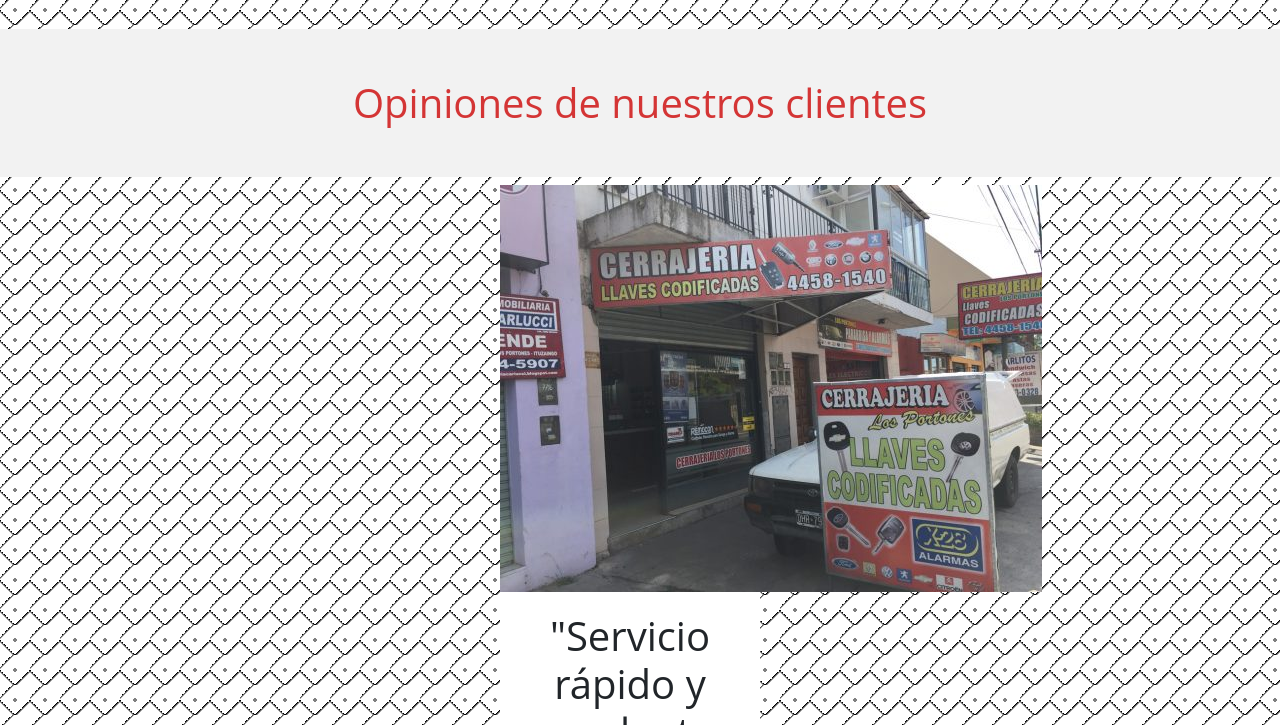
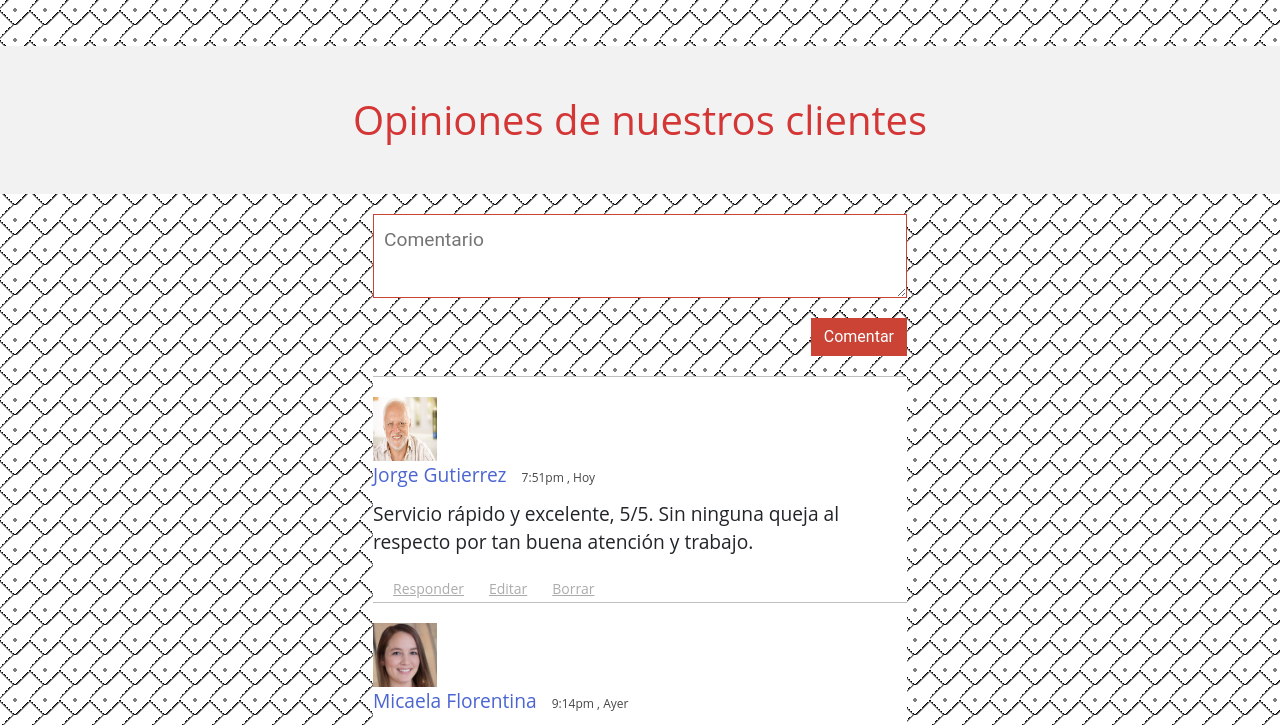
Before and after one commit to JuliRR27/Cerrajer-a-Los-Portones-4-Juli-n-Rodr-guez, a website: page pages/img/servicios.html in a window 1280 px wide. Shown: the part 2075-2800 px from the top of the page. Drawn offline with nearby package versions, Linux system fonts and the light colour scheme; a web font is replaced by a local one.

Commit message:
nuevos cambios

```diff
--- a/pages/img/servicios.html
+++ b/pages/img/servicios.html
@@ -4,7 +4,7 @@
 <head>
     <meta charset="UTF-8">
     <meta http-equiv="X-UA-Compatible" content="IE=edge">
-    <meta name="viewport" content="width=device-width, initial-scale=1.0">
+    <meta name="viewport" content="width=device-width, initial-scale=1.0, maximum-scale=1.0, minimum-scale=1.0">
     <title>Cerrajería Los Portones</title>
     <!-- Bootstrap -->
     <meta charset="utf-8">
@@ -115,21 +115,60 @@
 
 <h5 class="opiniones">Opiniones de nuestros clientes</h5>
 
+<div class="container">
+    <div class="row comentarios justify-content-center">
+        <div class="col-6">
+            <form action="" class="form_comentarios d-flex justify-content-end flex-wrap">
+                <textarea name="" id="" placeholder="Comentario"></textarea>
+                <button class="btn" type="button">Comentar</button>
+            </form>
+            <div class="media">
+                <img src="../../img/Usuario 1.jpg" width="64" height="64" alt="">
+                <div class="media-body">
+                    <p class="nombre">Jorge Gutierrez <span>7:51pm , Hoy</span></p>
+                    <p class="comentario">
+                        Servicio rápido y excelente, 5/5. Sin ninguna queja al respecto por tan buena atención y
+                        trabajo.
+                    </p>
+                    <div class="botones text-right">
+                        <a href="#">Responder</a>
+                        <a href="#">Editar</a>
+                        <a href="#">Borrar</a>
+                    </div>
 
-<main>
-    <section class="fotografias">
-        <div class="col-sm-12 col-md-4 col-lg-4 col-xl-4">
-            <img src="../../img/Cerrajería 4.jpg" alt="Cerrajería 4">
-            <h6>"Servicio rápido y excelente, 5/5. Sin ninguna queja al respecto por tan buena atención y trabajo."</h6>
-
+                    <div class="media">
+                        <img src="../../img/Usuario 2.jpg" width="64" height="64" alt="">
+                        <div class="media-body">
+                            <p class="nombre">Micaela Florentina <span>9:14pm , Ayer</span></p>
+                            <p class="comentario">
+                                Precios accesibles para el hogar y una atención muy buena para la urgencia.
+                            </p>
+                            <div class="botones text-right">
+                                <a href="#">Responder</a>
+                                <a href="#">Editar</a>
+                                <a href="#">Borrar</a>
+                            </div>
+                        </div>
+                    </div>
+                    <div class="media">
+                        <img src="../../img/Usuario 3.jpg" width="64" height="64" alt="">
+                        <div class="media-body">
+                            <p class="nombre">Fernando Montero <span>11:33am , Ayer</span></p>
+                            <p class="comentario">
+                                Una atención y asesoramiento increíble, un satisfactorio servicio y precios económicos.
+                            </p>
+                            <div class="botones text-right">
+                                <a href="#">Responder</a>
+                                <a href="#">Editar</a>
+                                <a href="#">Borrar</a>
+                            </div>
+                        </div>
+                    </div>
+                </div>
+            </div>
         </div>
-
-        <div class="col-sm-12 col-md-4 col-lg-4 col-xl-4">
-            <img src="../../img/Cerrajería 5.jpg" alt="Cerrajería 5">
-            <h6>"Precios accesibles para el hogar y una atención muy buena para la urgencia."</h6>
-        </div>
-    </section>
-</main>
+    </div>
+</div>
 
 <footer>
     <div class="container-fluid">
--- a/sass/_colores.scss
+++ b/sass/_colores.scss
@@ -1,4 +1,5 @@
 $color-principal: #d43535;
 $color-secundary: white;
+$color-secundary2: #CB4335;
 $color-background: #f2f2f2;
 $text-align: center;
--- a/sass/_fonts.scss
+++ b/sass/_fonts.scss
@@ -1,2 +1,3 @@
 $font-family: 'Open Sans', sans-serif;
-$font: Verdana, Geneva, Tahoma, sans-serif;
+$font-family2: 'Roboto' , sans-serif;
+$font: Verdana, 'Geneva', Tahoma, sans-serif;
--- a/sass/styles.scss
+++ b/sass/styles.scss
@@ -20,8 +20,7 @@
 
 .contenedor {
   padding: $padding3;
-  width: $width2;
-  max-width: $max-width;
+  width: $width;
   margin: auto;
   overflow: hidden;
 }
@@ -33,12 +32,6 @@
   text-align: $text-align;
   padding: $padding2;
   margin-bottom: 60px;
-}
-
-
-.footer {
-  text-align: $text-align;
-  color: $color-principal;
 }
 
 .mapa {
@@ -97,6 +90,7 @@
 .table {
   background: $color-secundary;
   margin-top: 50px;
+  max-width: $max-width;
   caption-side: bottom;
   margin-left: auto;
   margin-right: auto;
@@ -110,7 +104,7 @@
 .caption {
   padding-top: 20px;
   font-style: italic;
-  background: white;
+  background: $color-secundary;
   border: $border1;
 }
 
@@ -167,7 +161,7 @@
   margin-bottom: 15px; }
 
 .row h3 {
-  color: #CB4335;
+  color: $color-secundary2;
   display: inline-block;
   text-align: c$text-align;
   width: 250px;
@@ -216,3 +210,59 @@
 .galeria a:hover img {
   filter: blur(2px);
   transform: rotate(10deg) scale(1.3); }
+
+  /* Servicios */
+.comentarios{
+  margin: 20px 0;
+}
+
+.form_comentarios textarea{
+  width: $width;
+  height: 84px;
+  max-width: 100%;
+  min-width: 100%;
+  padding: 10px;
+  font-family: $font-family2;
+  line-height: 30px;
+  border: 1px solid $color-secundary2;
+  margin-bottom: 20px;
+}
+
+.form_comentarios .btn {
+  background: $color-secundary2;
+  font-family: $font-family2;
+  border-radius: 0;
+  color: $color-secundary;
+  margin-bottom: 20px;
+}
+
+.media{
+  border-top: 1px solid #bfbfbf;
+  padding-top: 20px;
+  background: $color-secundary;
+}
+
+.media img{
+  margin-right: 20px;
+}
+
+.media .nombre{
+  color: #4b65d1;
+  margin-bottom: 0;
+}
+
+.media .nombre span{
+  font-size: 12px;
+  color: #464646;
+  margin-left: 10px;
+}
+
+.media .comentario{
+  margin-top: 10px;
+}
+
+.media .botones a {
+  color: #acacac;
+  font-size: 14px;
+  margin-left: 20px;
+}
```
Also changed, not shown: index.html (+27 -9 lines), pages/img/catalogo.html (+3 -2 lines), pages/img/galeria.html (+1 -1 lines), pages/img/ubicacion.html (+1 -1 lines), css/styles.css, img/Usuario 1.jpg (added), img/Usuario 2.jpg (added), img/Usuario 3.jpg (added).
